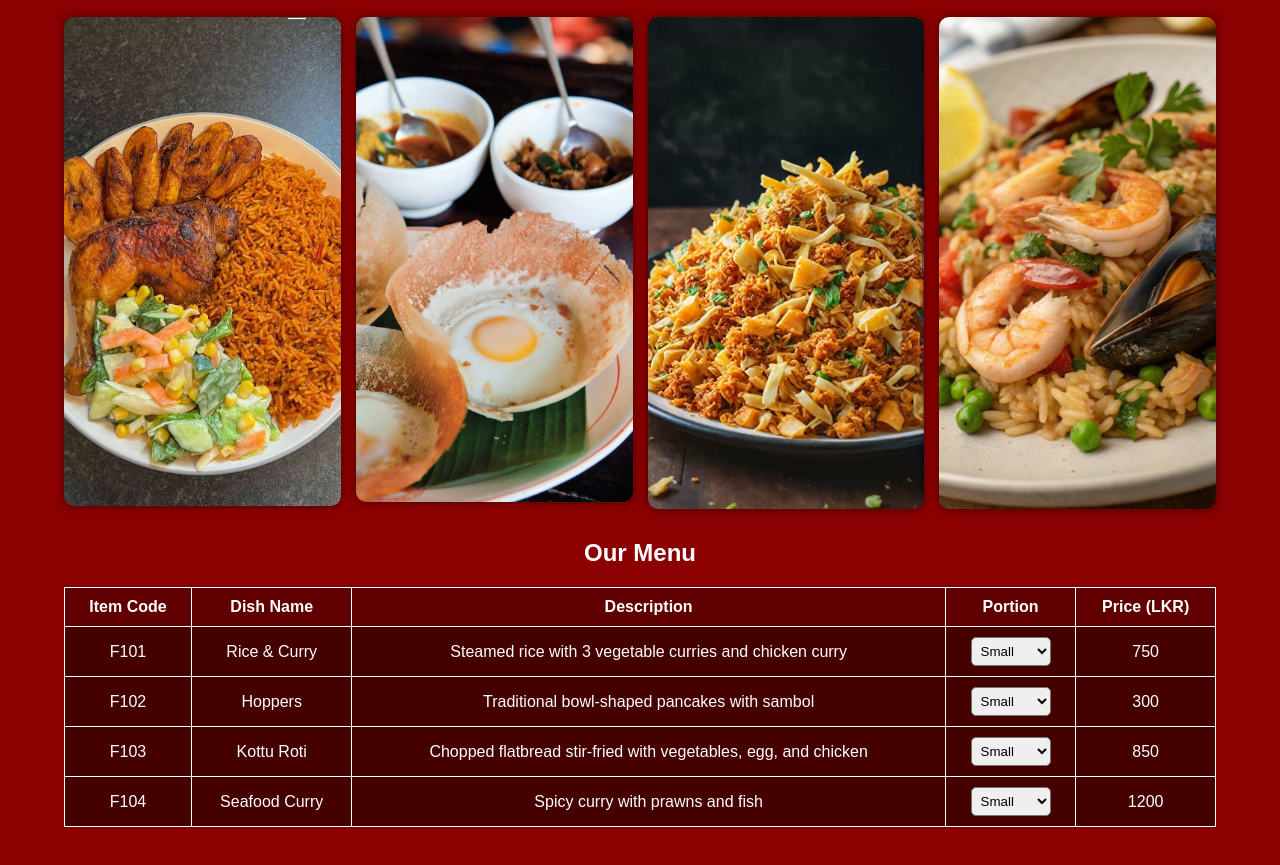
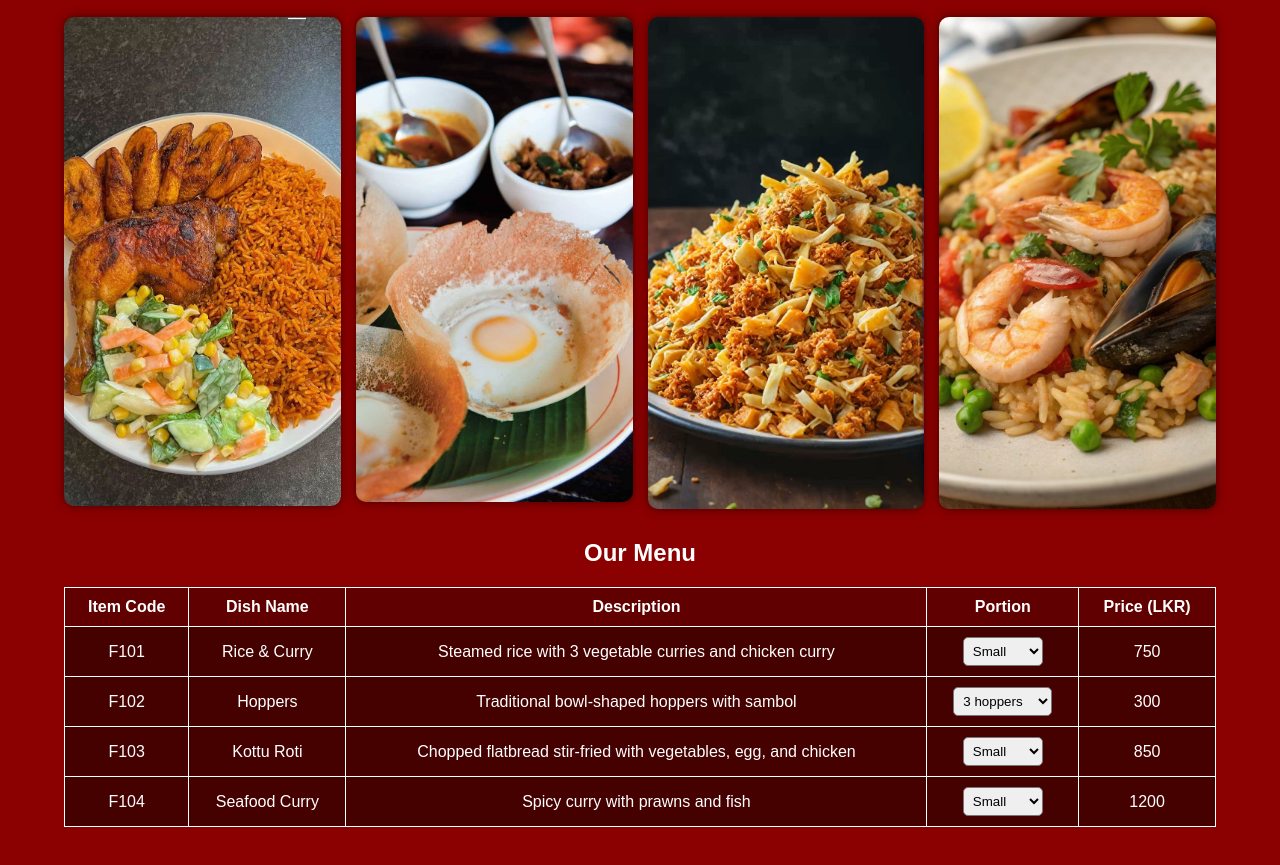
Before and after one commit to khndeshan/Srilankan_flavors, a plain HTML site: page menu.html in a window 1280 px wide. Shown: the part 173-1038 px from the top of the page. Drawn offline with Linux system fonts and the light colour scheme.

Commit message:
Add files via upload

```diff
--- a/menu.html
+++ b/menu.html
@@ -77,8 +77,8 @@ select{padding:5px; border-radius:5px;}
 <td class="price">750</td>
 </tr>
 <tr>
-<td>F102</td><td>Hoppers</td><td>Traditional bowl-shaped pancakes with sambol</td>
-<td><select onchange="updatePrice(this,[300,500,800])"><option value="300">Small</option><option value="500">Medium</option><option value="800">Large</option></select></td>
+<td>F102</td><td>Hoppers</td><td>Traditional bowl-shaped hoppers with sambol</td>
+<td><select onchange="updatePrice(this,[300,500,800])"><option value="300">3 hoppers</option><option value="500">6 hoppers</option><option value="800">10 hoppers</option></select></td>
 <td class="price">300</td>
 </tr>
 <tr>
```
